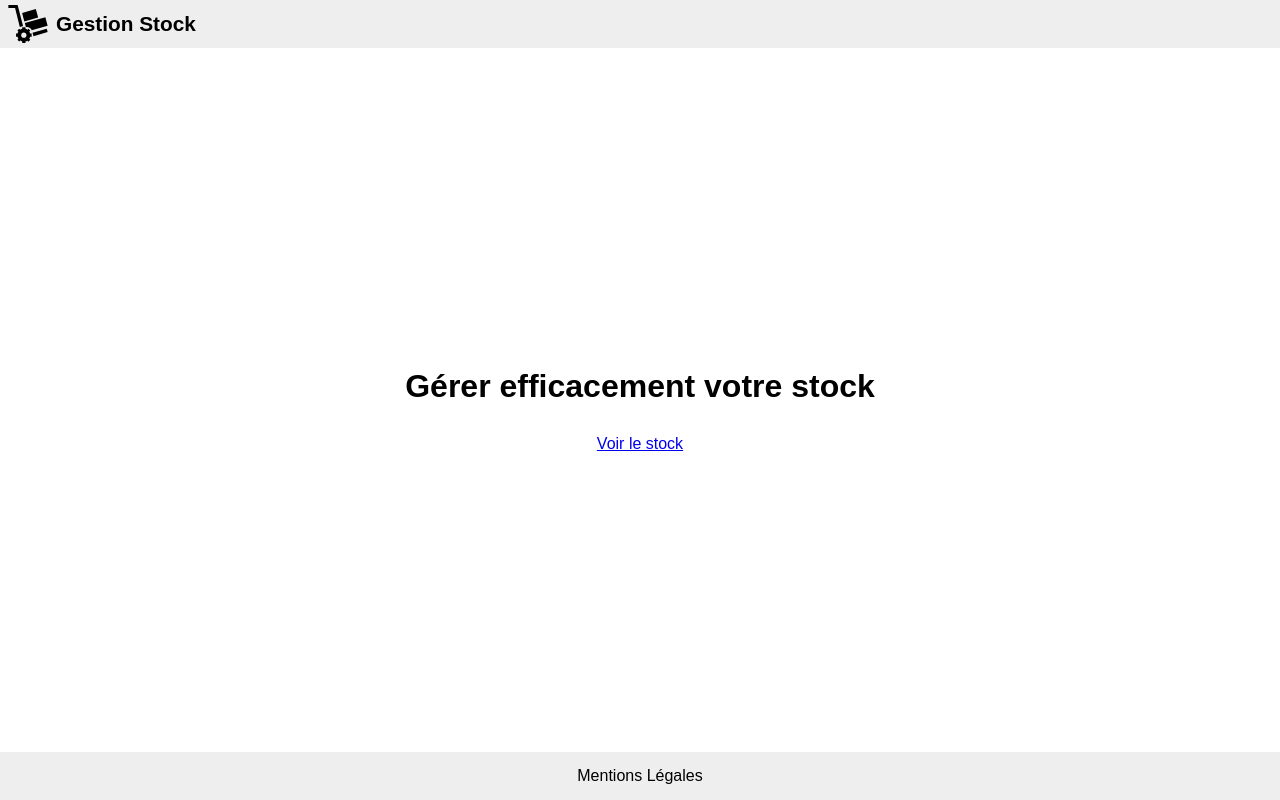
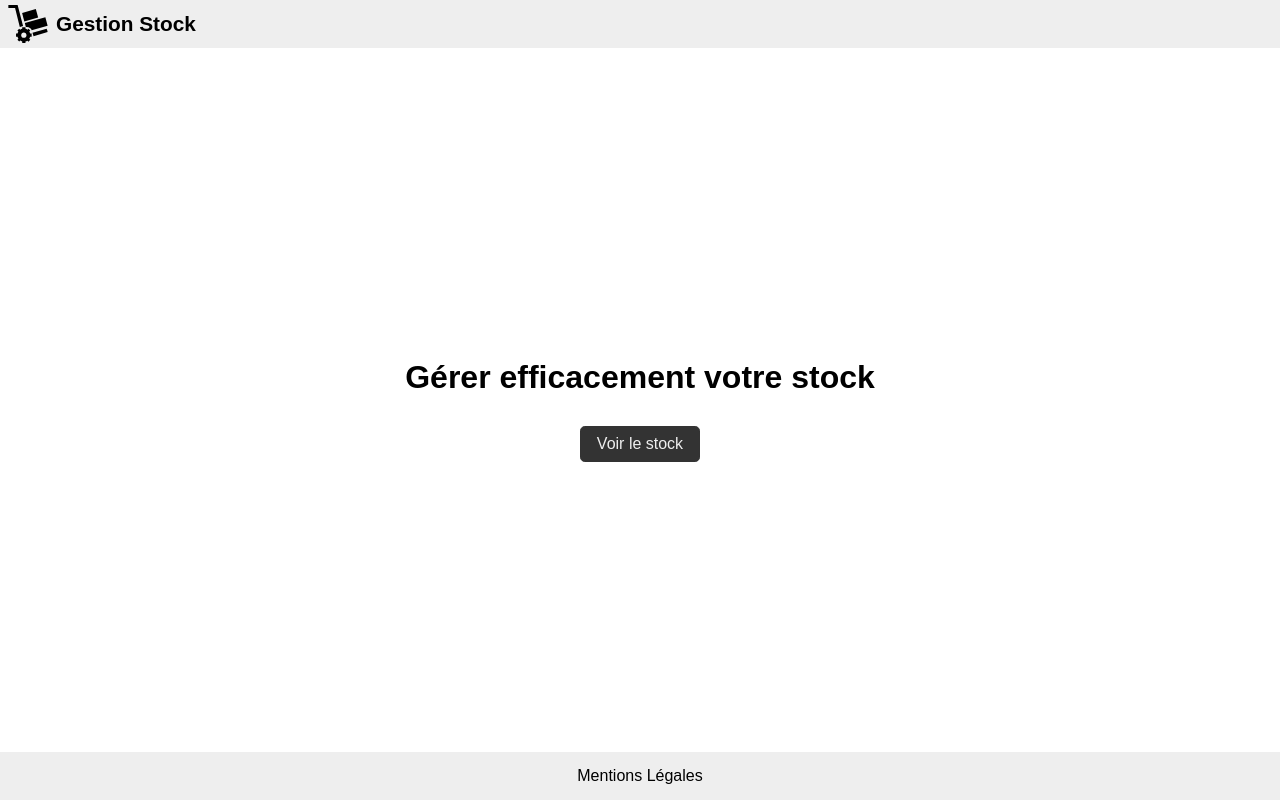
Before and after one commit to jlg-formation/agu-april-2023, an Angular app in the folder front/: page / in a window 1280 px wide. Built offline with nearby package versions, Linux system fonts and the light colour scheme.

Commit message:
dev: added css for button

```diff
--- /dev/null
+++ b/front/scss/button.scss
@@ -0,0 +1,49 @@
+button,
+a.button {
+  border: 0.1em solid #eee;
+  background-color: #eee;
+  border-radius: 0.3em;
+  padding: 0.5em 1em;
+
+  display: flex;
+  align-items: center;
+  justify-content: center;
+  gap: 0.5em;
+
+  text-decoration: inherit;
+  color: inherit;
+
+  &:disabled {
+    color: #aaa;
+  }
+
+  &:not(:disabled) {
+    cursor: pointer;
+
+    &:hover {
+      background-color: #ddd;
+      border-color: #ddd;
+    }
+
+    &:active {
+      background-color: #ccc;
+      border-color: #ccc;
+    }
+
+    &.primary {
+      color: #eee;
+      background-color: #333;
+      border-color: #333;
+
+      &:hover {
+        background-color: #444;
+        border-color: #444;
+      }
+
+      &:active {
+        background-color: #555;
+        border-color: #555;
+      }
+    }
+  }
+}
--- a/front/src/styles.scss
+++ b/front/src/styles.scss
@@ -2,6 +2,8 @@
 
 @use "../node_modules/normalize.css/normalize.css";
 @use "../node_modules/sanitize.css/sanitize.css";
+
+@use "../scss/button.scss";
 
 :root {
   --height: 3em;
```
